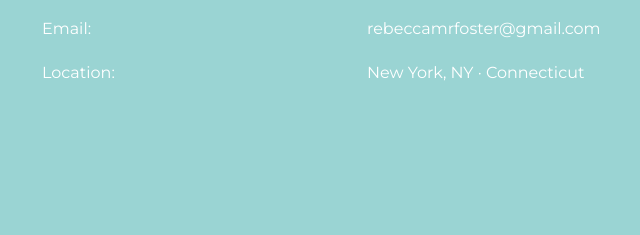
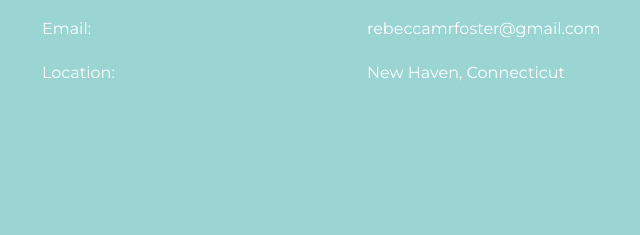
Before and after one commit to rebeccamrfoster/PortfolioSite, a plain HTML site: page index.html in a window 1280 px wide. Shown: the part 5120-5355 px from the top of the page, 323-963 px from the left. Drawn offline with nearby package versions, Linux system fonts and the light colour scheme; no server answers; files whose address does not match are found by name.

Commit message:
Change location to reflect New Haven

```diff
--- a/index.html
+++ b/index.html
@@ -720,7 +720,7 @@
 						<p>Email: </p>
 						<p><a href="mailto:rebeccamrfoster@gmail.com">rebeccamrfoster@gmail.com</a></p>
 						<p>Location: </p>
-						<p>New York, NY &#183; Connecticut</p>
+						<p>New Haven, Connecticut</p>
 					</div>
 				</div>
 			</div>
```
Also changed, not shown: 1 other file.
